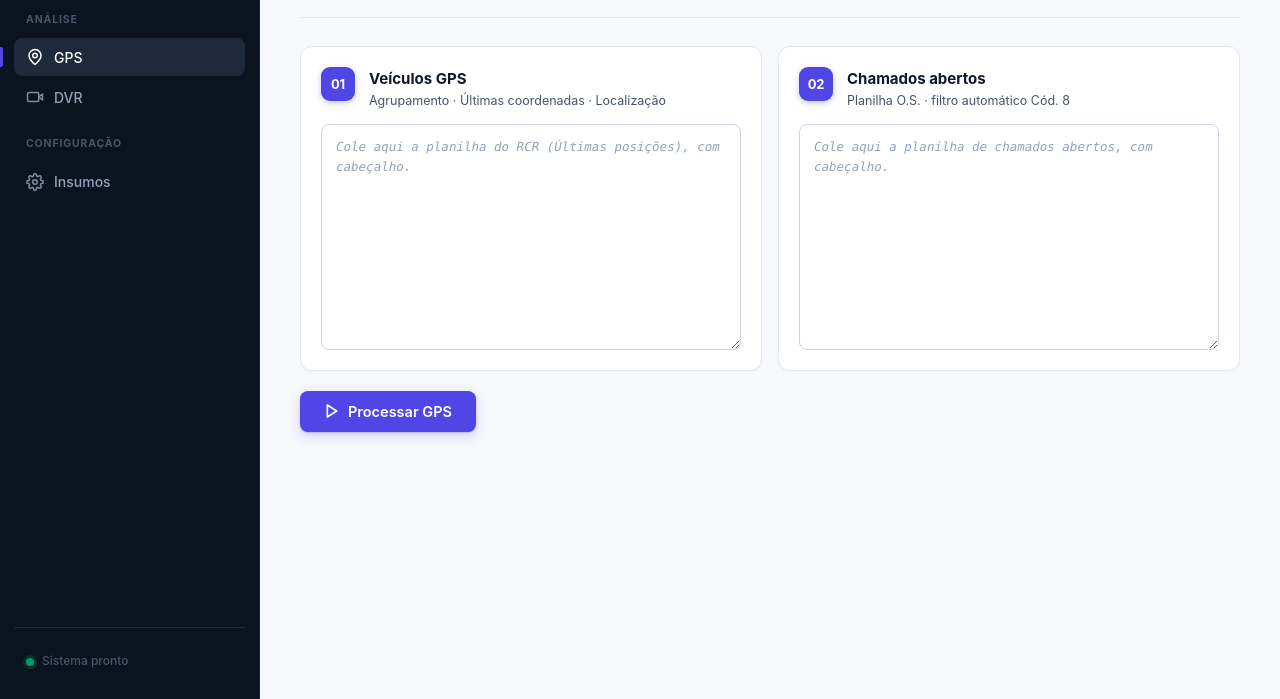
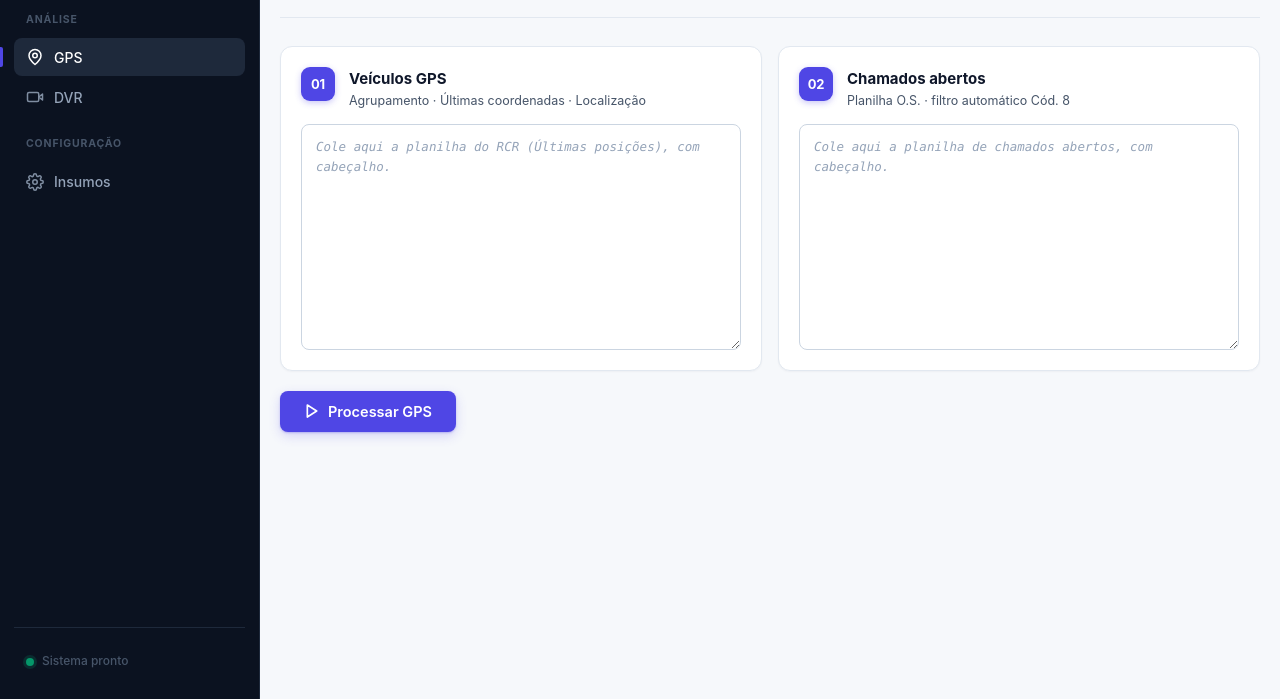
Before and after one commit to AlyssonLPdL/Parvi_Requisicoes, a plain HTML site: page index.html in a window 1280 px wide. Shown: the part 101-800 px from the top of the page. Drawn offline with Linux system fonts and the light colour scheme.

Commit message:
Reduce padding in .conteudo class

```diff
--- a/css/estilo.css
+++ b/css/estilo.css
@@ -221,7 +221,7 @@ html, body {
    CONTEÚDO PRINCIPAL
    ============================================ */
 .conteudo {
-  padding: 32px 40px 64px;
+  padding: 32px 20px 64px;
   max-width: 1400px;
   width: 100%;
 }
```
